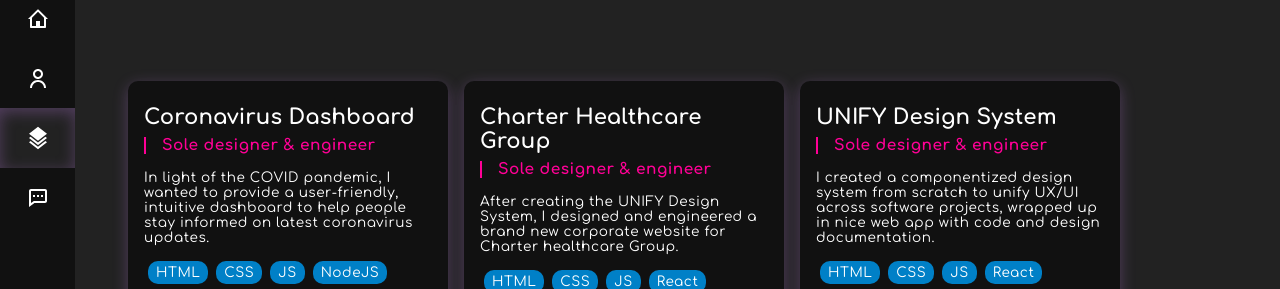
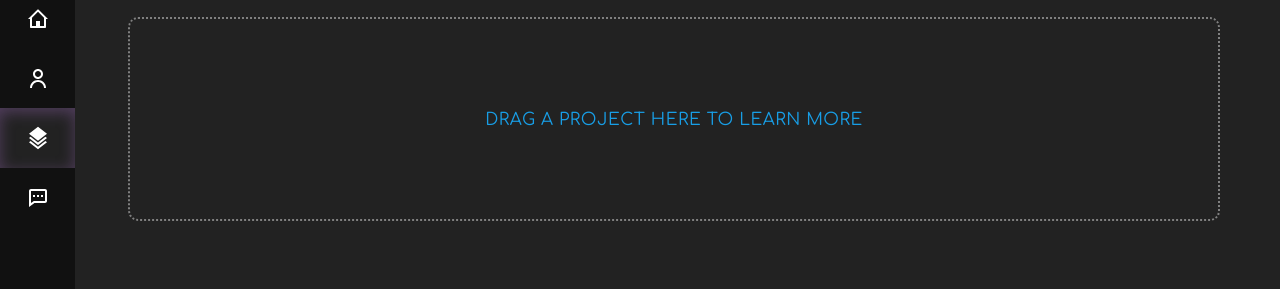
Before and after one commit to BranonConor/portfolio-official, a Gatsby site: page /projects in a window 1280 px wide. Shown: the part 251-540 px from the top of the page. Built offline with nearby package versions, Linux system fonts and the light colour scheme; Gatsby itself is replaced by a stand-in of ours.

Commit message:
Committing changes before attempting to use react-beautiful-dnd instead of framer-motion for drag/drop

```diff
--- a/src/components/form.js
+++ b/src/components/form.js
@@ -50,7 +50,7 @@
         <div className="message">
             <label htmlFor="message">
               Message
-              <textarea name="message" id='message' placeholder='Leave me a message, make it entertaining.' required></textarea>
+              <textarea name="message" id='message' placeholder='Leave me a message' required></textarea>
             </label>
         </div>
         <input type="text" name="_gotcha" style={{display: 'none'}} />
--- a/src/components/grids/project-card.css
+++ b/src/components/grids/project-card.css
@@ -10,6 +10,9 @@
     box-sizing: border-box;
     padding: 16px;
     height: auto;
+}
+.ProjectCard .card-content:hover {
+    cursor: grab;
 }
 .ProjectCard .technologies {
     list-style: none;
--- a/src/components/grids/project-card.js
+++ b/src/components/grids/project-card.js
@@ -1,19 +1,11 @@
 import './project-card.css'
-import "aos/dist/aos.css";
 
-import React, {useEffect} from 'react'
-
-import AOS from "aos";
 import CodeIcon from '../icons/code'
 import LinkIcon from '../icons/link'
+import React from 'react'
 import {motion} from 'framer-motion'
 
 const ProjectCard = (props) => {
-
-    useEffect(() => {
-        AOS.init();
-        AOS.refresh();
-    });
 
     const {name, role, description, technologies, demoLink, codeLink, animationTime} = props;
 
@@ -30,6 +22,10 @@
             type: 'spring',
             duration: animationTime
         }}
+        drag
+        dragConstraints={{ left: 0, right: 0, bottom: 0, top: 0 }}
+        dragElastic={1}
+        whileDrag={{scale: 0.75}}
         >
             <div className="card-content">
                 <h6>{name}</h6>
--- a/src/components/grids/project-grid.css
+++ b/src/components/grids/project-grid.css
@@ -1,9 +1,19 @@
-.ProjectGrid {
+.ProjectGrid .projects {
     margin: 64px 0;
     display: flex;
     flex-wrap: wrap;
     width: 100%;
     height: auto;
+}
+.ProjectGrid .active-project {
+    width: 100%;
+    height: 200px;
+    border-radius: 10px;
+    margin: 16px 0;
+    display: flex;
+    justify-content: center;
+    align-items: center;
+    border: 2px dotted grey;
 }
 
 @media only screen and (max-width: 600px) {
--- a/src/components/grids/project-grid.js
+++ b/src/components/grids/project-grid.js
@@ -1,11 +1,11 @@
 import './project-grid.css'
 
+import React,{useState} from 'react'
+
 import ProjectCard from './project-card.js'
-import React from 'react'
 
 const ProjectGrid = () => {
-
-    const projects = [
+    const [projects, setProjects] = useState([
         {
             name: 'Coronavirus Dashboard',
             role: 'Sole designer & engineer',
@@ -40,7 +40,7 @@
                 'Netlify'
             ],
             demoLink: 'https://charter-official-prototype.netlify.app/',
-            codeLink: false,
+            codeLink: null,
             animation: 'fade-right',
             animationTime: 0.3
         },
@@ -59,7 +59,7 @@
                 'Netlify'
             ],
             demoLink: 'https://unifydesign.netlify.app/',
-            codeLink: false,
+            codeLink: null,
             animation: 'fade-right',
             animationTime: 0.4
         },
@@ -80,8 +80,8 @@
                 'PassportJS',
                 'Heroku'
             ],
-            demoLink: false,
-            codeLink: false,
+            demoLink: null,
+            codeLink: null,
             animation: 'fade-right',
             animationTime: 0.5
         },
@@ -94,8 +94,8 @@
                 'Photoshop',
                 'Illustrator'
             ],
-            demoLink: false,
-            codeLink: false,
+            demoLink: null,
+            codeLink: null,
             animation: 'fade-right',
             animationTime: 0.6
         },
@@ -112,14 +112,18 @@
                 'Kinsta'
             ],
             demoLink: 'https://theramind-sb.com/',
-            codeLink: false,
+            codeLink: null,
             animation: 'fade-right',
             animationTime: 0.7
         },
-    ]
+    ])
 
     return (
         <div className="ProjectGrid">
+            <div className="active-project">
+                <p style={{color: 'var(--blue-text', width: 'auto'}}>DRAG A PROJECT HERE TO LEARN MORE</p>
+            </div>
+            <div className='projects'>
             {projects.map(project => {
                 return (
                     <ProjectCard
@@ -135,6 +139,7 @@
                     />
                 )
             })}
+            </div>
         </div>
     )
 }
--- a/src/components/grids/tech-grid.css
+++ b/src/components/grids/tech-grid.css
@@ -12,7 +12,7 @@
     margin: 16px 0 0 0;
 }
 .TechGrid .tech .icon {
-    margin: 16px 32px 16px 0;
+    margin: 16px 40px 16px 0;
     height: 40px;
 }
 
```
Also changed, not shown: src/components/grids/tech-grid.js (+10 -13 lines).
